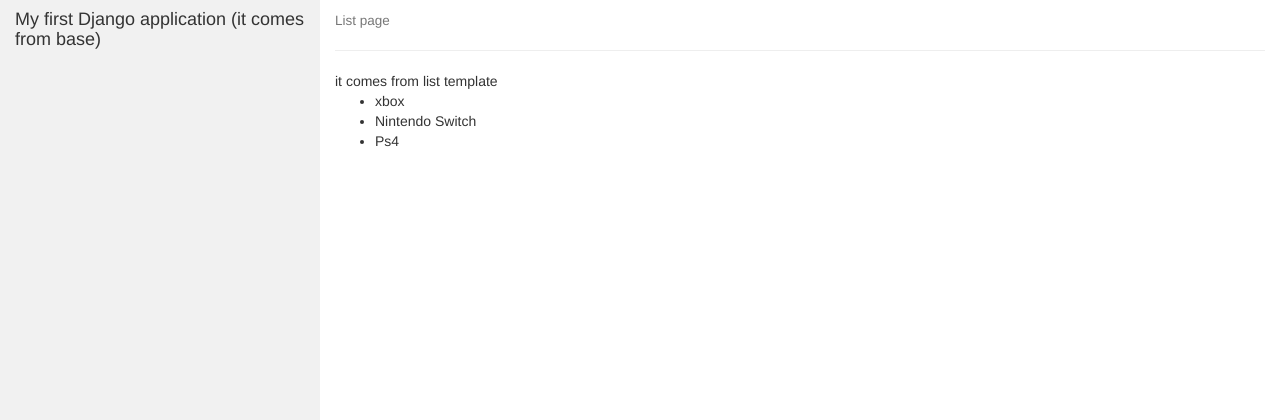
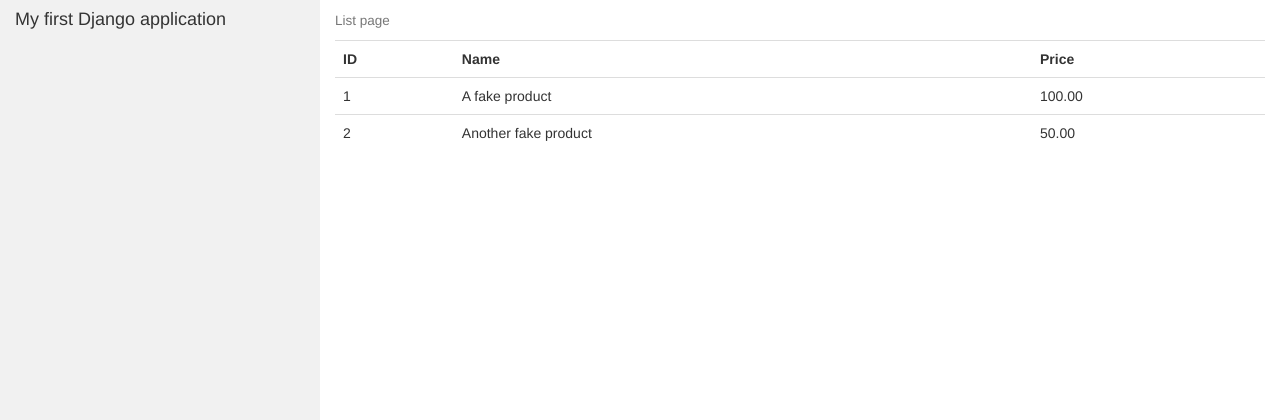
Before and after one commit to froguez/sda-backend, a Django app: page /products/list/ in a window 1280 px wide. Shown: the top 420 px of the page. Run offline with Django 3.2, Linux system fonts and the light colour scheme; some libraries are stand-ins or nearby versions.

Commit message:
Changing list template
Switching from unordered list to table

```diff
--- a/templates/base.html
+++ b/templates/base.html
@@ -46,13 +46,13 @@
     <div class="container-fluid">
         <div class="row content">
             <div class="col-sm-3 sidenav">
-                <h4>My first Django application (it comes from base)</h4>
+                <h4>My first Django application</h4>
 
             </div>
 
             <div class="col-sm-9">
                 <h4><small>{% block page_title %}{% endblock %}</small></h4>
-                <hr>
+
                 {% block content %}
                 {% endblock %}
 
--- a/templates/list.html
+++ b/templates/list.html
@@ -7,15 +7,24 @@ List page
 
 
 {% block content %}
-it comes from list template
 
-    <!-- user can see it-->
-    {# only developters can see it #}
+<table class="table">
+    <tr>
+        <th>ID</th>
+        <th>Name</th>
+        <th>Price</th>
+    </tr>
+    <tr>
+        <td>1</td>
+        <td>A fake product</td>
+        <td>100.00</td>
+    </tr>
+    <tr>
+        <td>2</td>
+        <td>Another fake product</td>
+        <td>50.00</td>
+    </tr>
 
-    <ul>
-        {% for p in products %}
-            <li> {{ p.name }} </li>
-        {% endfor %}
-    </ul>
+</table>
 
-    {% endblock %}
+{% endblock %}
```
